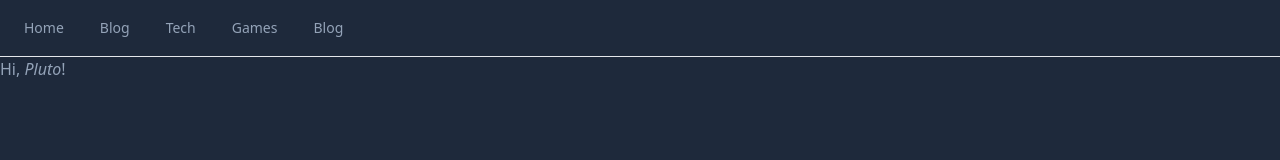
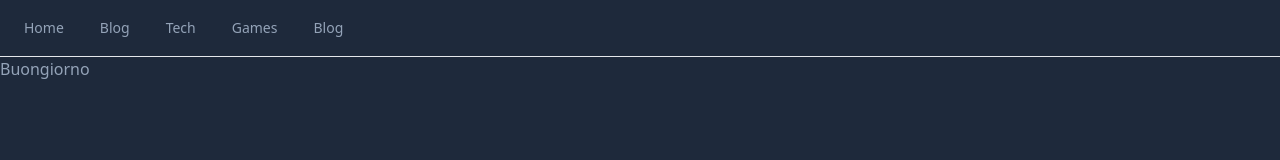
Before and after one commit to diegoroccia/website, a Next.js app: page /blog/1 in a window 1280 px wide. Shown: the top 160 px of the page. Built offline with nearby package versions, Linux system fonts and the light colour scheme.

Commit message:
Sun Jan 19 03:46:53 PM CET 2025
Signed-off-by: Diego Roccia <diego.roccia@gmail.com>

```diff
--- a/app/blog/[slug]/page.tsx
+++ b/app/blog/[slug]/page.tsx
@@ -1,8 +1,3 @@
-import React from "react";
-import Markdown from "react-markdown";
-
-const markdown = "# Hi, *Pluto*!";
-
 export default function BlogPost() {
-  return <Markdown>{markdown}</Markdown>;
+  return <h3>Buongiorno</h3>;
 }
```
